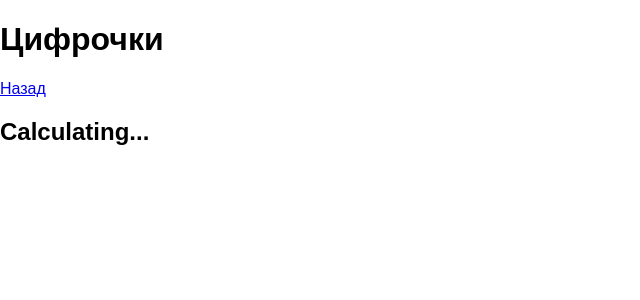
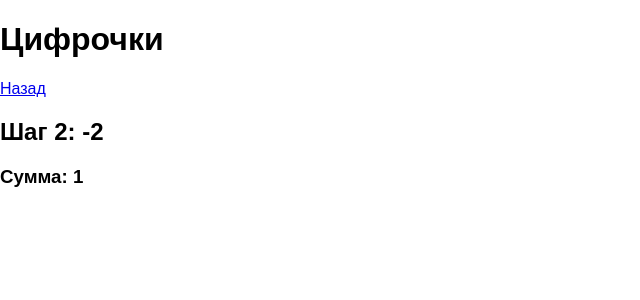
Before and after one commit to chcat2014/smart, a React (Create React App) app: page /test1 in a window 1280 px wide. Both pictures are taken after a click on the button "Начали". Shown: the top 300 px of the page, without its empty margins (0-640 px from the left). Built offline with nearby package versions, Linux system fonts and the light colour scheme.

Commit message:
generate numbers

```diff
--- a/src/components/test1/Test1.js
+++ b/src/components/test1/Test1.js
@@ -31,7 +31,7 @@ class Test1 extends Component {
         switch (this.state.step) {
             default: break;
             case 1:
-                body = <Test1Run onComplete={this.onRunComplete} result={this.state.result}></Test1Run>;
+                body = <Test1Run onComplete={this.onRunComplete} result={this.state.result} settings={this.state.settings}></Test1Run>;
                 break;
             case 2:
                 body = <Test1Result onComplete={this.onResultComplete} result={this.state.result}></Test1Result>;
--- a/src/components/test1/result/Test1Result.js
+++ b/src/components/test1/result/Test1Result.js
@@ -4,9 +4,9 @@ class Test1Result extends Component {
     render() {
         return (
             <div>
-                <h2>Result is {this.props.result}</h2>
+                <h2>Сумма: {this.props.result}</h2>
                 <button onClick={this.props.onComplete}>
-                    Back
+                    Заново
                 </button>
             </div>
         );
--- a/src/components/test1/run/Test1Run.js
+++ b/src/components/test1/run/Test1Run.js
@@ -3,16 +3,44 @@ import React, {Component} from 'react';
 class Test1Run extends Component {
     constructor(props) {
         super(props);
+        this.nextTick = this.nextTick.bind(this);
+        this.getRandom = this.getRandom.bind(this);
 
-        setTimeout(()=>{
-            this.props.onComplete(Math.random());
-        }, 3 * 1000)
+        this.MAX_COUNT = 5;
+        this.speed = this.props.settings.speed;
+        this.minNumber = 1;
+        this.maxNumber = Math.pow(10, this.props.settings.complexity) - 1;
+
+        this.state = {digit: '', count: 0, sum: 0};
+
+        setTimeout(this.nextTick, 50);
+    }
+
+    getRandom() {
+        const sign = Math.random() > 0.5 ? 1 : -1;
+        const digit = Math.floor(Math.random() * (this.maxNumber - this.minNumber + 1)) + this.minNumber;
+        return sign * digit;
+    }
+
+    nextTick() {
+        if (this.state.count < this.MAX_COUNT) {
+            const digit = this.getRandom();
+            this.setState({
+                digit: digit,
+                count: this.state.count + 1,
+                sum: this.state.sum + digit
+            });
+            setTimeout(this.nextTick, this.speed);
+        } else {
+            this.props.onComplete(this.state.sum)
+        }
     }
 
     render() {
         return (
             <div>
-                <h2>Calculating...</h2>
+                <h2>Шаг {this.state.count}: {this.state.digit}</h2>
+                <h3>Сумма: {this.state.sum}</h3>
             </div>
         );
     }
--- a/src/components/test1/settings/Test1Settings.js
+++ b/src/components/test1/settings/Test1Settings.js
@@ -23,9 +23,9 @@ class Test1Settings extends Component {
 
     render() {
         const speeds = [
-            {id: 1, name: 'Медленно', value: 30000},
-            {id: 2, name: 'Средне', value: 15000},
-            {id: 3, name: 'Быстро', value: 2000}
+            {id: 1, name: 'Медленно (30 сек)', value: 30000},
+            {id: 2, name: 'Средне (15 сек)', value: 15000},
+            {id: 3, name: 'Быстро (2 сек)', value: 2000}
         ];
 
         const contentSpeed = speeds.map((speed) =>
```
